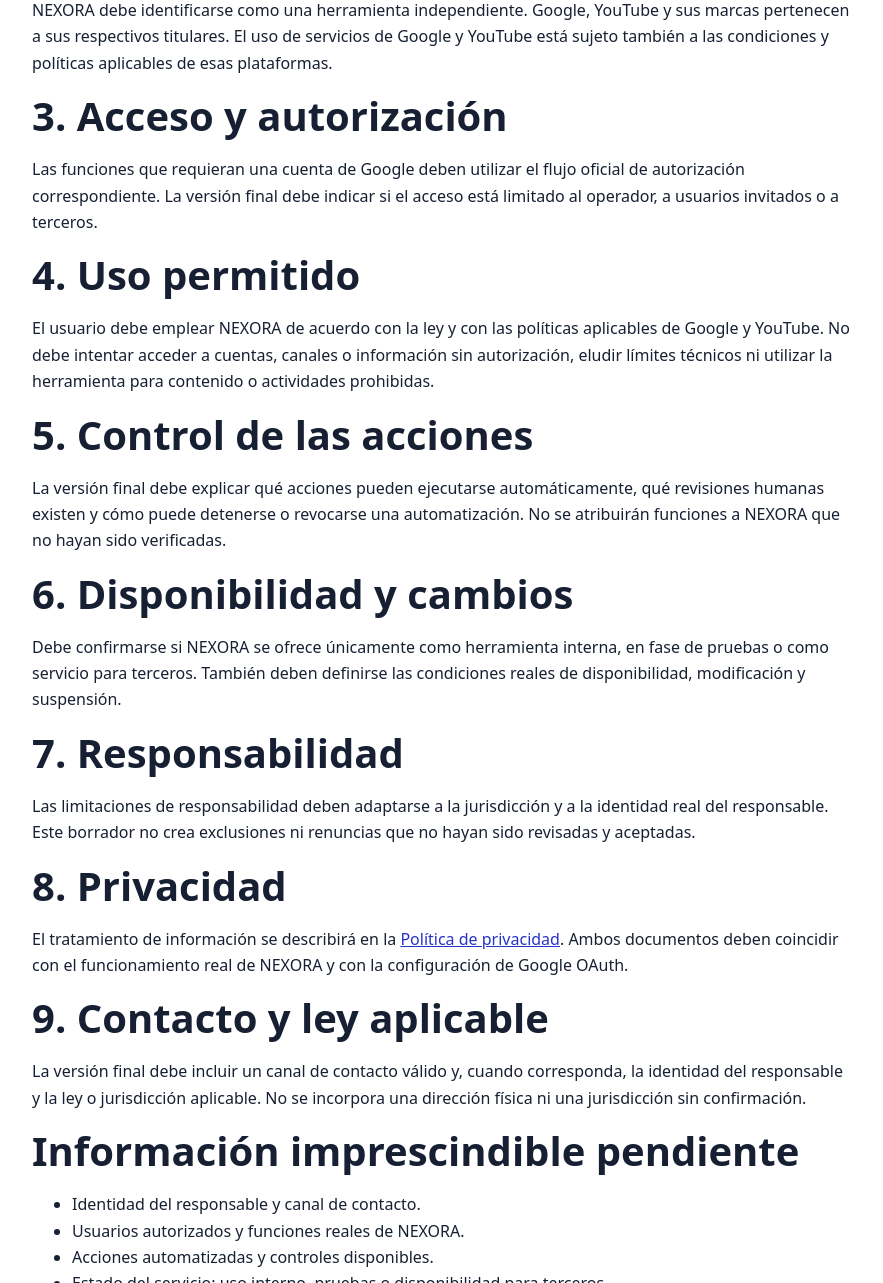
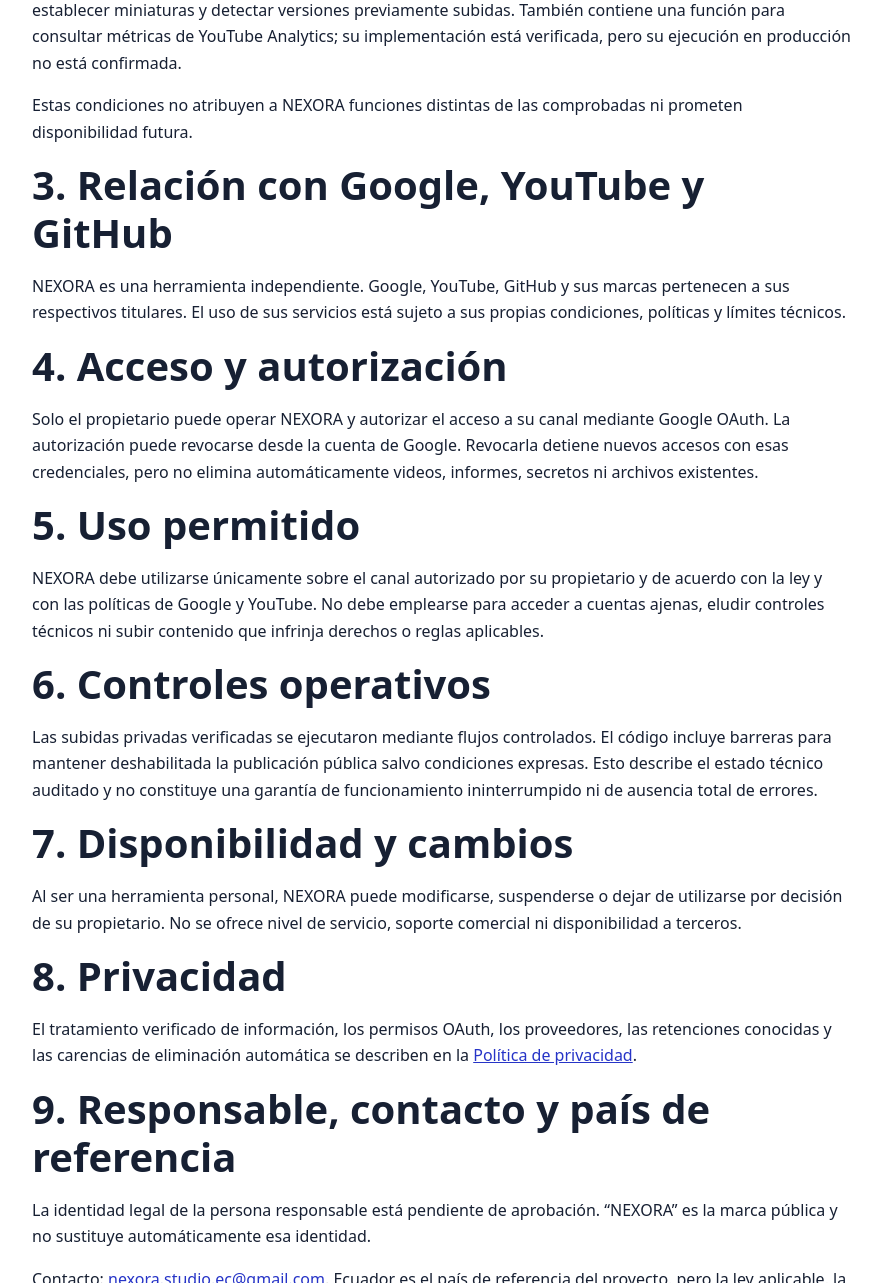
Before and after one commit to unmateoalajo-png/nexora-web, a plain HTML site: page terminos.html in a window 1280 px wide. Shown: the part 684-1967 px from the top of the page, without its empty margins (198-1081 px from the left). Drawn offline with Linux system fonts and the light colour scheme.

Commit message:
docs: completar condiciones de uso verificadas

```diff
--- a/terminos.html
+++ b/terminos.html
@@ -3,8 +3,8 @@
 <head>
   <meta charset="utf-8">
   <meta name="viewport" content="width=device-width, initial-scale=1">
-  <meta name="description" content="Condiciones de servicio de NEXORA.">
-  <title>Condiciones de servicio | NEXORA</title>
+  <meta name="description" content="Condiciones de uso de NEXORA, herramienta personal para administrar un canal propio de YouTube.">
+  <title>Condiciones de uso | NEXORA</title>
   <link rel="stylesheet" href="styles.css">
 </head>
 <body>
@@ -20,50 +20,46 @@
   </header>
 
   <main class="container legal">
-    <p class="eyebrow">Documento legal</p>
-    <h1>Condiciones de servicio</h1>
-    <p class="meta">Última actualización: pendiente de aprobación final.</p>
+    <p class="eyebrow">Documento en revisión</p>
+    <h1>Condiciones de uso</h1>
+    <p class="meta">Última actualización del borrador: 22 de noviembre de 2026.</p>
 
     <div class="notice">
-      <strong>Borrador pendiente de confirmación</strong>
-      Estas condiciones reflejan el propósito general comunicado para NEXORA, pero requieren completar la identidad del responsable, el alcance funcional y las reglas aplicables antes de publicarse.
+      <strong>Borrador informativo; aprobación pendiente</strong>
+      Estas condiciones describen el uso comprobado de NEXORA. No se presentan como texto legalmente aprobado y deben completarse con la identidad legal del responsable y la revisión correspondiente.
     </div>
 
-    <h2>1. Descripción de NEXORA</h2>
-    <p>NEXORA es una herramienta propia de automatización destinada a apoyar la gestión de un canal de YouTube. La versión final de estas condiciones debe enumerar sus funciones disponibles y aclarar quién puede utilizarlas.</p>
+    <h2>1. Descripción y alcance</h2>
+    <p>NEXORA es la marca pública de una herramienta personal y exclusiva para administrar el canal de YouTube de su propietario. No es un servicio abierto al público, no admite registros y no autoriza el uso por terceros.</p>
 
-    <h2>2. Relación con Google y YouTube</h2>
-    <p>NEXORA debe identificarse como una herramienta independiente. Google, YouTube y sus marcas pertenecen a sus respectivos titulares. El uso de servicios de Google y YouTube está sujeto también a las condiciones y políticas aplicables de esas plataformas.</p>
+    <h2>2. Funciones verificadas</h2>
+    <p>NEXORA puede verificar el canal conectado, leer información de sus videos, iniciar subidas privadas, establecer miniaturas y detectar versiones previamente subidas. También contiene una función para consultar métricas de YouTube Analytics; su implementación está verificada, pero su ejecución en producción no está confirmada.</p>
+    <p>Estas condiciones no atribuyen a NEXORA funciones distintas de las comprobadas ni prometen disponibilidad futura.</p>
 
-    <h2>3. Acceso y autorización</h2>
-    <p>Las funciones que requieran una cuenta de Google deben utilizar el flujo oficial de autorización correspondiente. La versión final debe indicar si el acceso está limitado al operador, a usuarios invitados o a terceros.</p>
+    <h2>3. Relación con Google, YouTube y GitHub</h2>
+    <p>NEXORA es una herramienta independiente. Google, YouTube, GitHub y sus marcas pertenecen a sus respectivos titulares. El uso de sus servicios está sujeto a sus propias condiciones, políticas y límites técnicos.</p>
 
-    <h2>4. Uso permitido</h2>
-    <p>El usuario debe emplear NEXORA de acuerdo con la ley y con las políticas aplicables de Google y YouTube. No debe intentar acceder a cuentas, canales o información sin autorización, eludir límites técnicos ni utilizar la herramienta para contenido o actividades prohibidas.</p>
+    <h2>4. Acceso y autorización</h2>
+    <p>Solo el propietario puede operar NEXORA y autorizar el acceso a su canal mediante Google OAuth. La autorización puede revocarse desde la cuenta de Google. Revocarla detiene nuevos accesos con esas credenciales, pero no elimina automáticamente videos, informes, secretos ni archivos existentes.</p>
 
-    <h2>5. Control de las acciones</h2>
-    <p>La versión final debe explicar qué acciones pueden ejecutarse automáticamente, qué revisiones humanas existen y cómo puede detenerse o revocarse una automatización. No se atribuirán funciones a NEXORA que no hayan sido verificadas.</p>
+    <h2>5. Uso permitido</h2>
+    <p>NEXORA debe utilizarse únicamente sobre el canal autorizado por su propietario y de acuerdo con la ley y con las políticas de Google y YouTube. No debe emplearse para acceder a cuentas ajenas, eludir controles técnicos ni subir contenido que infrinja derechos o reglas aplicables.</p>
 
-    <h2>6. Disponibilidad y cambios</h2>
-    <p>Debe confirmarse si NEXORA se ofrece únicamente como herramienta interna, en fase de pruebas o como servicio para terceros. También deben definirse las condiciones reales de disponibilidad, modificación y suspensión.</p>
+    <h2>6. Controles operativos</h2>
+    <p>Las subidas privadas verificadas se ejecutaron mediante flujos controlados. El código incluye barreras para mantener deshabilitada la publicación pública salvo condiciones expresas. Esto describe el estado técnico auditado y no constituye una garantía de funcionamiento ininterrumpido ni de ausencia total de errores.</p>
 
-    <h2>7. Responsabilidad</h2>
-    <p>Las limitaciones de responsabilidad deben adaptarse a la jurisdicción y a la identidad real del responsable. Este borrador no crea exclusiones ni renuncias que no hayan sido revisadas y aceptadas.</p>
+    <h2>7. Disponibilidad y cambios</h2>
+    <p>Al ser una herramienta personal, NEXORA puede modificarse, suspenderse o dejar de utilizarse por decisión de su propietario. No se ofrece nivel de servicio, soporte comercial ni disponibilidad a terceros.</p>
 
     <h2>8. Privacidad</h2>
-    <p>El tratamiento de información se describirá en la <a href="privacidad.html">Política de privacidad</a>. Ambos documentos deben coincidir con el funcionamiento real de NEXORA y con la configuración de Google OAuth.</p>
+    <p>El tratamiento verificado de información, los permisos OAuth, los proveedores, las retenciones conocidas y las carencias de eliminación automática se describen en la <a href="privacidad.html">Política de privacidad</a>.</p>
 
-    <h2>9. Contacto y ley aplicable</h2>
-    <p>La versión final debe incluir un canal de contacto válido y, cuando corresponda, la identidad del responsable y la ley o jurisdicción aplicable. No se incorpora una dirección física ni una jurisdicción sin confirmación.</p>
+    <h2>9. Responsable, contacto y país de referencia</h2>
+    <p>La identidad legal de la persona responsable está pendiente de aprobación. “NEXORA” es la marca pública y no sustituye automáticamente esa identidad.</p>
+    <p>Contacto: <a href="mailto:nexora.studio.ec@gmail.com">nexora.studio.ec@gmail.com</a>. Ecuador es el país de referencia del proyecto, pero la ley aplicable, la jurisdicción y cualquier domicilio legal todavía deben confirmarse.</p>
 
-    <h2>Información imprescindible pendiente</h2>
-    <ul>
-      <li>Identidad del responsable y canal de contacto.</li>
-      <li>Usuarios autorizados y funciones reales de NEXORA.</li>
-      <li>Acciones automatizadas y controles disponibles.</li>
-      <li>Estado del servicio: uso interno, pruebas o disponibilidad para terceros.</li>
-      <li>Jurisdicción y condiciones de responsabilidad aplicables.</li>
-    </ul>
+    <h2>10. Texto pendiente de aprobación</h2>
+    <p>Antes de adoptar una versión final deben confirmarse la identidad legal del responsable, la jurisdicción aplicable, cualquier limitación de responsabilidad, los procedimientos de eliminación y la revisión legal del documento. Este borrador no crea exenciones ni renuncias no aprobadas.</p>
   </main>
 
   <footer>
```
